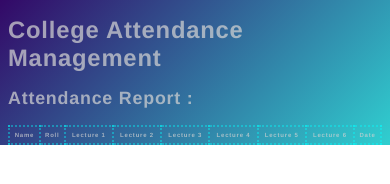
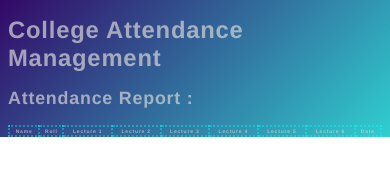
Before and after one commit to AadarshGupta07/collegeAttendenceManagement, a plain HTML site: page admin.html in a window 390 px wide. Drawn offline with Linux system fonts and the light colour scheme; no server answers.

Commit message:
Update admin.css

```diff
--- a/css/admin.css
+++ b/css/admin.css
@@ -66,6 +66,7 @@ h1 {
     margin-inline: 0.5rem;
     margin-block: 1rem;
 }
+
 h2 {
     margin-inline: 0.5rem;
     margin-block: 1rem;
@@ -79,6 +80,20 @@ h2 {
 
 @media only screen and (max-width: 740px) {
     table {
-      font-size: 6px;
+        font-size: 5px;
     }
-  }
+
+    th,
+    td {
+        padding-inline: 1px;
+        padding-block: 1px;
+    }
+
+    table {
+        width: 100%;
+    }
+
+    td {
+        padding: 1px;
+    }
+}
```
